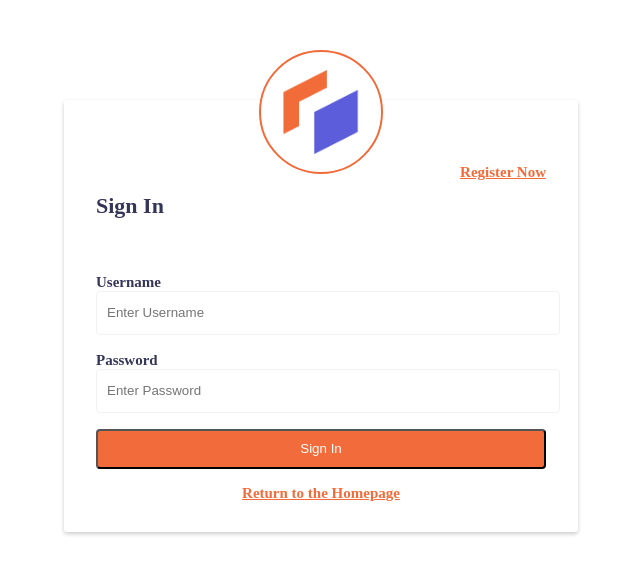
After one commit to folkertleistra/DDWT18_final, a PHP site: page /views/register.php in a window 1280 px wide. The commit adds this page. Shown: the top 574 px of the page, without its empty margins (351-991 px from the left). Run offline with PHP 8.4, Linux system fonts and the light colour scheme; the template is opened without the code that fills it, so the values that code supplies are empty.

Commit message:
Added a register template

```diff
--- a/css/login.css
+++ b/css/login-register.css
@@ -27,7 +27,7 @@
     box-shadow: 0 2px 4px 0 rgba(0,0,0,.2);
     border-radius: 3px;
     width: 100%;
-    height: 300px;
+    height: 400px;
     padding: 16px 32px;
 }
 
@@ -38,6 +38,15 @@
     display: inline-block;
     padding: 48px 0 24px;
 }
+
+.register-div  {
+    float: right;
+    padding: 48px 0 24px;
+    font-size: 15px;
+    color: #f26b3a;
+    font-weight: bold;
+}
+
 
 /* END LOGIN BOX */
 
@@ -85,10 +94,31 @@
 
 .form-input {
     width: 100%;
+    border-radius: 4px;
+    border: 1px solid #f2f2f2;
+    height: 40px;
+    padding-left: 10px;
 }
 
-input:focus {
+.form-row input:focus {
     outline: 0;
-    border: 2px solid #f26b3a;
+    border: 1px solid #f26b3a;
 }
+
+.sign-in-form button {
+    width: 100%;
+    color: white;
+    height: 40px;
+    background-color: #f26b3a;
+    border-radius: 4px;
+}
+
+.form-box a {
+    display: block;
+    text-align: center;
+    color: #f26b3a;
+    font-weight: bold;
+    font-size: 15px;
+}
+
 /* END OF THE SIGN IN FORM */
--- a/index.php
+++ b/index.php
@@ -118,7 +118,7 @@ elseif (new_route('/DDWT18_final/myaccount/', 'get')) {
 
 /* Register a user. (GET) */
 elseif (new_route('/DDWT18_final/register/', 'get')) {
-    echo 'register';
+    include use_template('register');
 }
 
 /* Register a user. (POST) */
--- /dev/null
+++ b/views/register.php
@@ -0,0 +1,56 @@
+<!doctype html>
+<html lang="en">
+    <head>
+        <?= $head_upper_content ?>
+        <link rel="stylesheet" href="/DDWT18_final/css/login-register.css">
+        <title><?= $page_title ?></title>
+    </head>
+    <body>
+
+
+    <!-- Content -->
+    <div class="container">
+        <div class="row justify-content-center">
+
+            <div class="col">
+                <div class="form-box">
+                    <div class="login-box">
+
+                        <div class="apr-logo">
+                            <img src="../resources/logo/apartrent-logo-square.png">
+                        </div>
+
+                        <div class="heading">
+                            <h4>Sign In</h4>
+                            <div class="register-div">
+                                <a href="/DDWT18_final/register/"> Register Now </a>
+                            </div>
+                        </div>
+                        <form class="sign-in-form">
+                            <div class="form-row">
+                                <label for="username"  class="sign-in-label" >Username</label>
+                                <input type="text" name="password" placeholder="Enter Username" class="form-input" required>
+                            </div>
+                            <div class="form-row">
+                                <label for="password" class="sign-in-label" >Password</label>
+                                <input type="password" name="password" placeholder="Enter Password" class="form-input" required>
+                            </div>
+                            <div class="form-row">
+                                <button type="submit" id="sign-in-btn">Sign In</button>
+                            </div>
+                            <a href="/DDWT18_final/"> Return to the Homepage</a>
+
+                        </form>
+
+                    </div>
+                </div>
+            </div>
+
+        </div>
+    </div>
+
+
+
+    <?= $imported_scripts ?>
+    </body>
+</html>
```
Also changed, not shown: views/login.php (+7 -3 lines), css/register.css (deleted).
